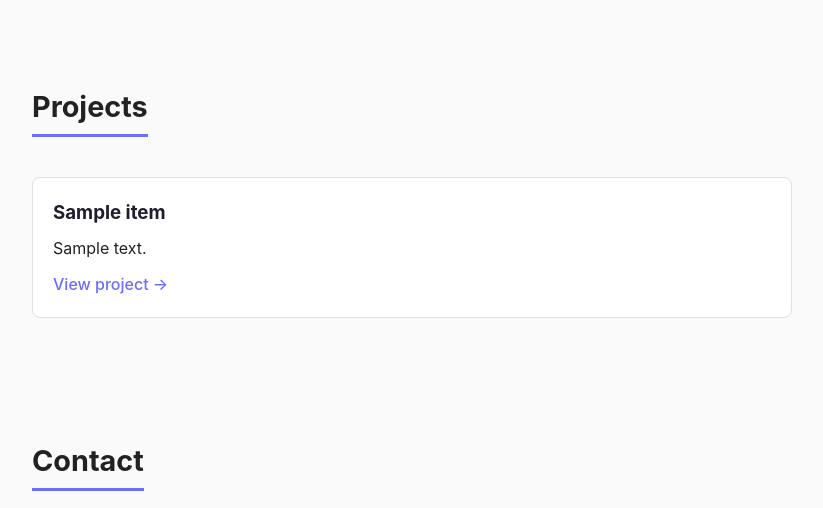
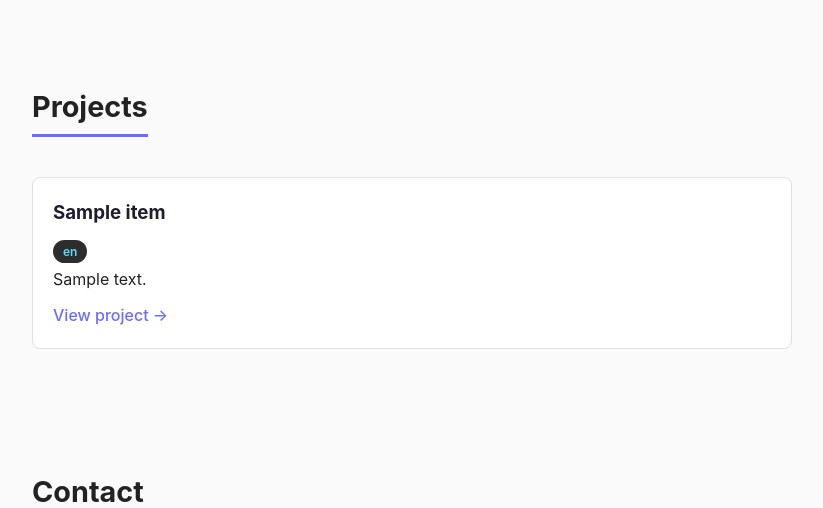
Before and after one commit to Freddy-Htoo/my-portfolio, a Flask app: page / in a window 1280 px wide. Shown: the part 536-1044 px from the top of the page, without its empty margins (228-1051 px from the left). Run offline with Flask 3, Linux system fonts and the light colour scheme; a database or web service that is not in the repository returns one stand-in record (values such as "Sample title"); data that the repository does not hold is empty.

Commit message:
Add tech-stack tags to project cards

```diff
--- a/app.py
+++ b/app.py
@@ -1,18 +1,25 @@
+import os
 from flask import Flask, render_template
 import requests
+from dotenv import load_dotenv
+
+load_dotenv()
 
 app = Flask(__name__)
 
 # Change this to your actual GitHub username
 GITHUB_USERNAME = "Freddy-Htoo"
+GITHUB_TOKEN = os.getenv("GITHUB_TOKEN")
 
 @app.route("/")
 def home():
     projects = []
     try:
+        headers = {"Authorization": f"token {GITHUB_TOKEN}"} if GITHUB_TOKEN else {}
         response = requests.get(
             f"https://api.github.com/users/{GITHUB_USERNAME}/repos",
             params={"sort": "updated", "per_page": 6},
+            headers=headers,
             timeout=5
         )
         response.raise_for_status()
@@ -23,7 +30,8 @@ def home():
             projects.append({
                 "title": repo["name"],
                 "description": repo["description"] or "No description provided.",
-                "link": repo["html_url"]
+                "link": repo["html_url"],
+                "language": repo["language"] or "N/A"
             })
     except requests.exceptions.RequestException as e:
         # If the API call fails (rate limit, no internet, bad username, etc.)
--- a/requirements.txt
+++ b/requirements.txt
@@ -1,3 +1,4 @@
 flask
 gunicorn
 requests
+python-dotenv
--- a/static/style.css
+++ b/static/style.css
@@ -114,3 +114,14 @@ footer {
         font-size: 0.9rem;
     }
 }
+
+.tech-tag {
+    display: inline-block;
+    background-color: #2d2d2d;
+    color: #61dafb;
+    font-size: 0.75rem;
+    font-weight: 600;
+    padding: 2px 10px;
+    border-radius: 999px;
+    margin: 4px 0;
+}
--- a/templates/index.html
+++ b/templates/index.html
@@ -34,6 +34,9 @@
         {% for project in projects %}
         <div class="project-card">
             <h3>{{ project.title }}</h3>
+            {% if project.language != "N/A" %}
+                <span class="tech-tag">{{ project.language }}</span>
+            {% endif %}
             <p>{{ project.description }}</p>
             <a href="{{ project.link }}" target="_blank">View project →</a>
         </div>
```
Also changed, not shown: 1 other file. Lines whose indentation alone changed are shown as unchanged.
